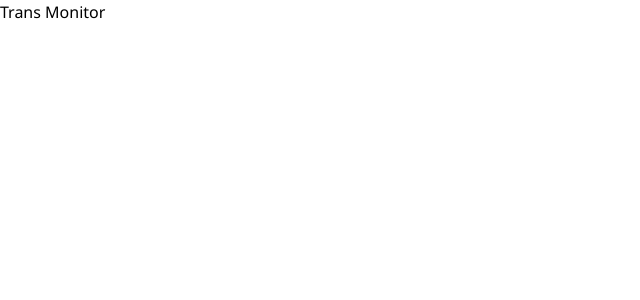
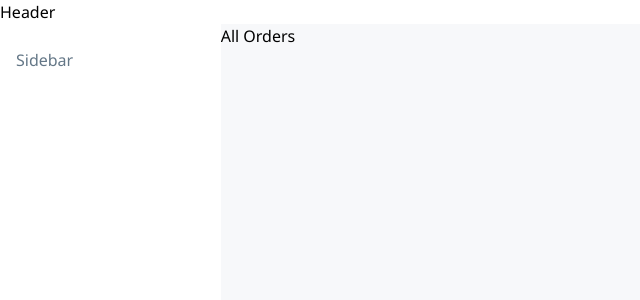
Before and after one commit to CodesManiac/transmonitor, a React (Create React App) app: page /all-orders in a window 1280 px wide. Shown: the top 300 px of the page, without its empty margins (0-640 px from the left). Built offline with nearby package versions, Linux system fonts and the light colour scheme.

Commit message:
add layout

```diff
--- a/src/App.tsx
+++ b/src/App.tsx
@@ -1,7 +1,29 @@
 import React from 'react';
+import { createBrowserRouter, RouterProvider } from 'react-router-dom';
+import Layout from './components/Layout';
+import AllOrders from './pages/allOrders';
+import ErrorPage from './pages/errorPage';
+import OverView from './pages/overview';
 
+const router = createBrowserRouter([
+  {
+    path: '/',
+    element: <Layout />,
+    errorElement: <ErrorPage />,
+    children: [
+      {
+        path: 'overview',
+        element: <OverView />,
+      },
+      {
+        path: 'all-orders',
+        element: <AllOrders />,
+      },
+    ],
+  },
+]);
 function App() {
-  return <div>Trans Monitor</div>;
+  return <RouterProvider router={router} />;
 }
 
 export default App;
--- /dev/null
+++ b/src/components/Header.tsx
@@ -0,0 +1,7 @@
+import React from 'react';
+
+const Header = () => {
+  return <header>Header</header>;
+};
+
+export default Header;
--- /dev/null
+++ b/src/components/Layout.tsx
@@ -0,0 +1,23 @@
+import React from 'react';
+import { Outlet } from 'react-router-dom';
+import Header from './Header';
+import Sidebar from './Sidebar';
+
+const Layout = () => {
+  return (
+    <div className='overflow-hidden h-screen'>
+      <Header />
+
+      <main className='flex h-screen w-full'>
+        <div className=' hidden md:block w-[260px] h-screen bg-white px-4'>
+          <Sidebar />
+        </div>
+        <section className='w-full md:w-[100vw-260px] h-full overflow-auto  bg-outletBackground'>
+          {' '}
+          <Outlet />
+        </section>
+      </main>
+    </div>
+  );
+};
+export default Layout;
--- /dev/null
+++ b/src/components/Sidebar.tsx
@@ -0,0 +1,7 @@
+import React from 'react';
+
+const Sidebar = () => {
+  return <aside className='py-6 text-navigationGrey'>Sidebar</aside>;
+};
+
+export default Sidebar;
--- a/src/index.tsx
+++ b/src/index.tsx
@@ -1,6 +1,7 @@
 import React from 'react';
 import ReactDOM from 'react-dom/client';
 import './index.css';
+import './assets/font/SEGOEUI.TTF';
 import App from './App';
 import reportWebVitals from './reportWebVitals';
 
--- /dev/null
+++ b/src/pages/allOrders.tsx
@@ -0,0 +1,7 @@
+import React from 'react';
+
+const AllOrders = () => {
+  return <div>All Orders</div>;
+};
+
+export default AllOrders;
--- /dev/null
+++ b/src/pages/errorPage.tsx
@@ -0,0 +1,7 @@
+import React from 'react';
+
+const ErrorPage = () => {
+  return <div>Sorry, page not found</div>;
+};
+
+export default ErrorPage;
--- /dev/null
+++ b/src/pages/overview.tsx
@@ -0,0 +1,6 @@
+import React from 'react';
+const OverView = () => {
+  return <section className='p-8'></section>;
+};
+
+export default OverView;
```
Also changed, not shown: src/App.css (deleted, +0 -38 lines), src/assets/font/SEGOEUI.TTF (added).
